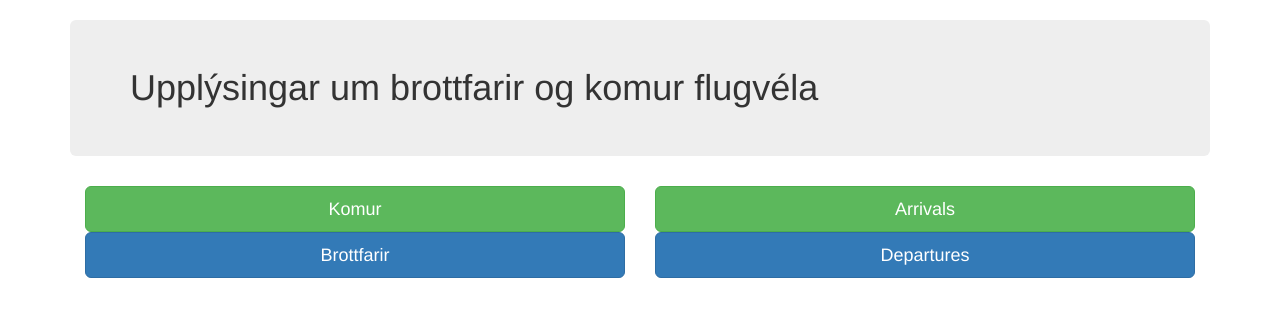
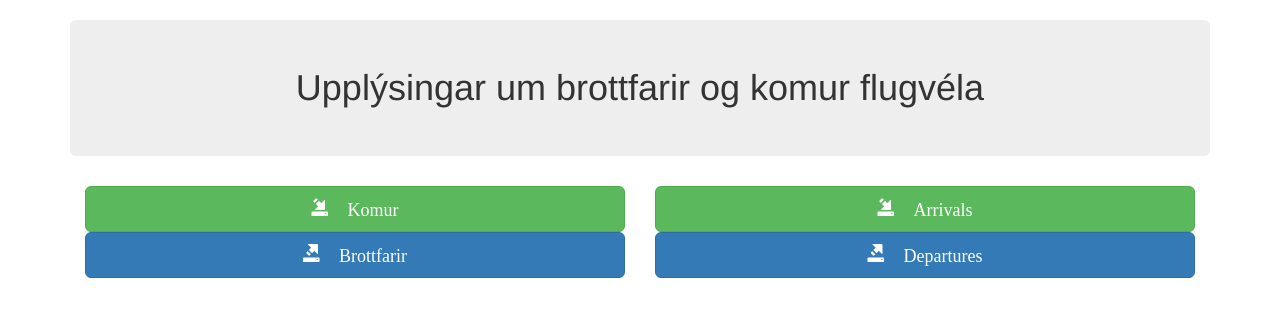
Before and after one commit to fridjon88/VefforritunVerkefni4, a website: page index.html in a window 1280 px wide. Drawn offline with nearby package versions, Linux system fonts and the light colour scheme; files that its build step writes are made by us from their sources.

Commit message:
javascript convert fix

```diff
--- a/index.html
+++ b/index.html
@@ -9,19 +9,19 @@
   </head>
   <body>
     <div class="container">
-      <main class="stuff">
-      <h1 class="jumbotron align-center">Upplýsingar um brottfarir og komur flugvéla</h1>
+      <main>
+      <h1 class="jumbotron text-center">Upplýsingar um brottfarir og komur flugvéla</h1>
       <div class="col-sm-6">
-        <button class="btn btn-primary btn-block col-lg-4 btn-lg btn-success komur">Komur</button>
+        <button class="btn btn-primary btn-block col-lg-4 btn-lg btn-success komur"><span class="glyphicon glyphicon-import"> Komur </span></button>
       </div>
       <div class="col-sm-6">
-        <button class="btn btn-primary btn-block col-lg-4 btn-lg btn-success arrivals">Arrivals</button>
+        <button class="btn btn-primary btn-block col-lg-4 btn-lg btn-success arrivals"><span class="glyphicon glyphicon-import"> Arrivals</button>
       </div>
       <div class="col-sm-6">
-        <button class="btn btn-primary btn-block btn-lg col-lg-4 brottfarir">Brottfarir</button>
+        <button class="btn btn-primary btn-block btn-lg col-lg-4 brottfarir"><span class="glyphicon glyphicon-export"> Brottfarir</button>
       </div>
       <div class="col-sm-6">
-        <button class="btn btn-primary btn-block btn-lg col-lg-4 departures">Departures</button>
+        <button class="btn btn-primary btn-block btn-lg col-lg-4 departures"><span class="glyphicon glyphicon-export"> Departures</button>
       </div>
       <table class="table table-striped table-hover thead-inverse">
         <thead class="thead-default">
@@ -35,6 +35,6 @@
     </div>
       <script src="./node_modules/jquery/dist/jquery.min.js"></script>
       <script src="./node_modules/bootstrap/dist/js/bootstrap.min.js"></script>
-      <script src="./src/main.js"></script>
+      <script src="./dist/main.js"></script>
   </body>
 </html>
--- a/src/main.js
+++ b/src/main.js
@@ -9,8 +9,8 @@ let Flug = (function() {
     //  getData('en', 'arrivals');
      const buttonKomur = document.querySelector("button.komur");
      const buttonBrottfarir = document.querySelector("button.brottfarir");
-     const buttonDepartures = document.querySelector("button.arrivals");
-     const buttonArrivals = document.querySelector("button.departures");
+     const buttonDepartures = document.querySelector("button.departures");
+     const buttonArrivals = document.querySelector("button.arrivals");
      console.log(buttonDepartures);
      console.log(buttonArrivals);
      buttonKomur.addEventListener("click",function(){getData('is', 'arrivals')});
@@ -54,7 +54,7 @@ let Flug = (function() {
     let realArrivalHeader ='';
     let toHeader ='';
     let fromHeader ='';
-
+    //veljum haus og body töflu
     let taflaHd = document.querySelector("thead");
     let taflabdy = document.querySelector("tbody");
     //tæmum töfluna ef það er e-ð í henni
--- a/src/styles.scss
+++ b/src/styles.scss
@@ -1,5 +1,5 @@
 
-h1 { color: black; }
+h1 { color: #000000; }
 
 main {
 
```
Also changed, not shown: dist/main.js, dist/styles.css, test.js (deleted).
